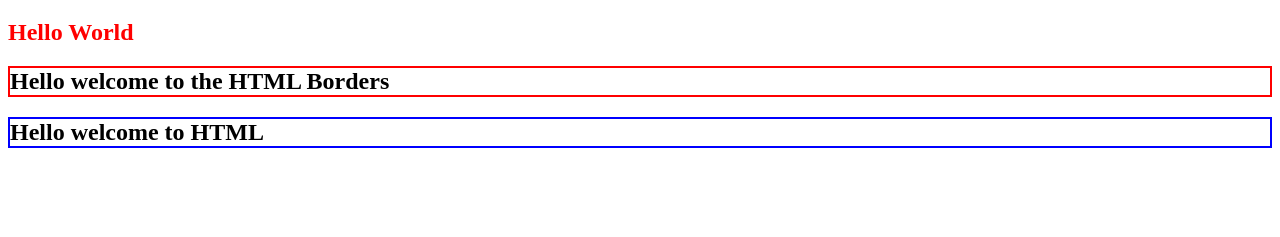
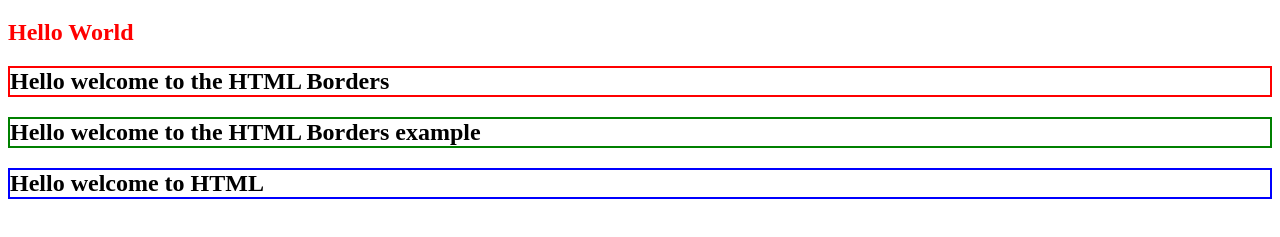
Before and after one commit to Devapujyula/01-HTML-Fundamentals, a plain HTML site: page we-development course/HTML/colors.html in a window 1280 px wide. Shown: the part 61-298 px from the top of the page. Drawn offline with Linux system fonts and the light colour scheme.

Commit message:
Update colors.html

```diff
--- a/we-development course/HTML/colors.html
+++ b/we-development course/HTML/colors.html
@@ -10,6 +10,7 @@
     <h1 style="background-color: yellowgreen">Hello welcome to css World</h1>
     <h2 style="color: red">Hello World</h2>
     <h2 style="border: 2px solid red">Hello welcome to the HTML Borders</h2>
+    <h2 style="border: 2px solid green">Hello welcome to the HTML Borders example</h2>
     <h2 style="border: 2px solid blue">Hello welcome to HTML</h2>
   </body>
 </html>
```
